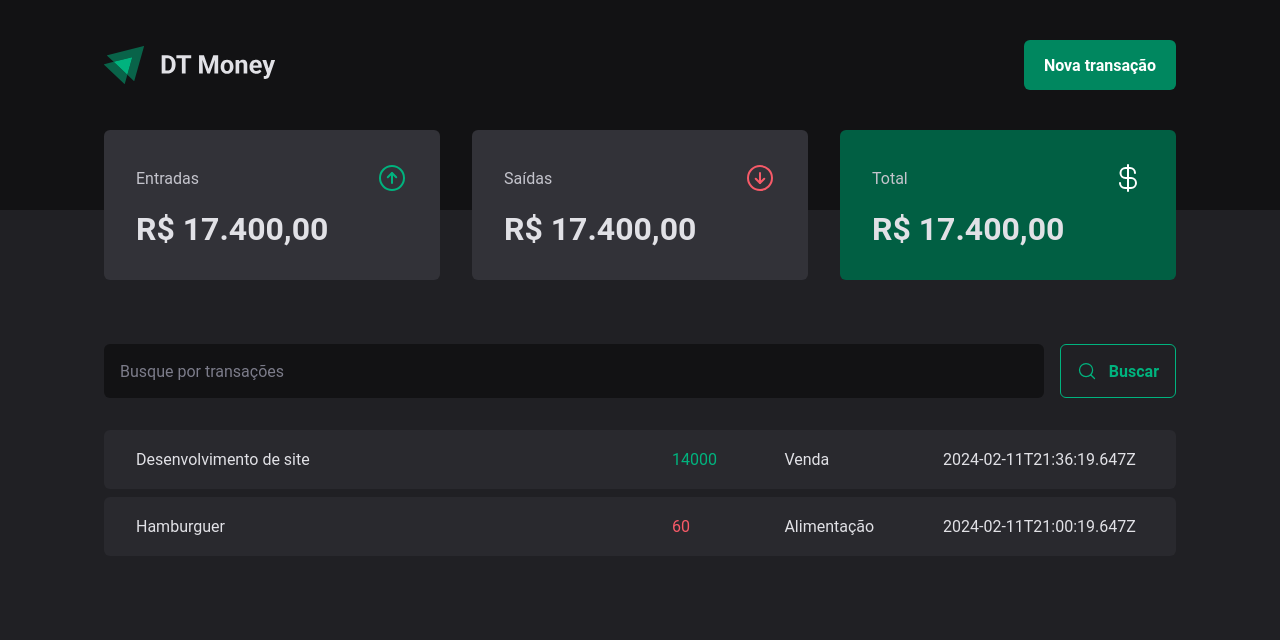
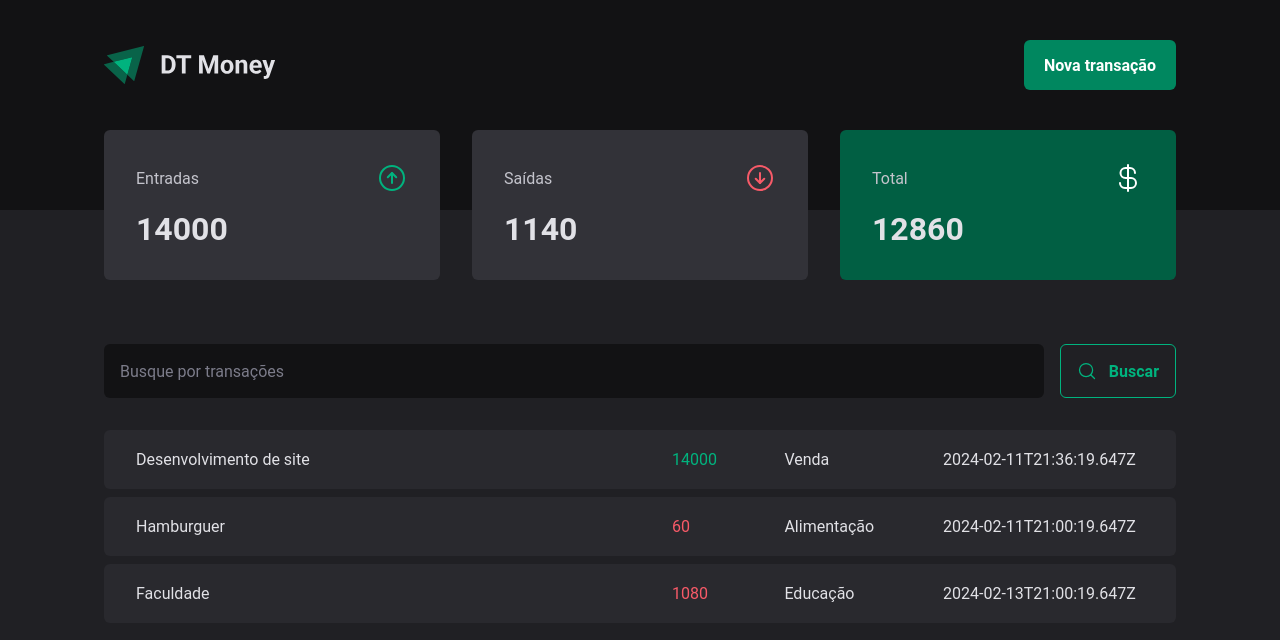
Before and after one commit to ldvndev/DT-Money, a React app: page / in a window 1280 px wide. Shown: the top 640 px of the page. Built offline with nearby package versions, Linux system fonts and the light colour scheme; data requests are answered from the project's data file; the HTML template or start-up script is replaced by a standard one.

Commit message:
feat: Connecting to the API - Calculating transaction summary

```diff
--- a/server.json
+++ b/server.json
@@ -15,6 +15,14 @@
       "category": "Alimentação",
       "price": 60,
       "createdAt": "2024-02-11T21:00:19.647Z"
+    },
+    {
+      "id": 2,
+      "description": "Faculdade",
+      "type": "outcome",
+      "category": "Educação",
+      "price": 1080,
+      "createdAt": "2024-02-13T21:00:19.647Z"
     }
   ]
 }
--- a/src/components/Header/index.tsx
+++ b/src/components/Header/index.tsx
@@ -1,8 +1,8 @@
+import { NewTransactionModal } from '../NewTransactionModal'
 import { HeaderContainer, HeaderContent, NewTransactionButton } from './styles'
 import * as Dialog from '@radix-ui/react-dialog'
 
 import logoImg from '../../assets/logo.svg'
-import { NewTransactionModal } from '../NewTransactionModal'
 
 export function Header() {
   return (
--- a/src/components/NewTransactionModal/index.tsx
+++ b/src/components/NewTransactionModal/index.tsx
@@ -1,4 +1,5 @@
 import * as Dialog from '@radix-ui/react-dialog'
+import { ArrowCircleDown, ArrowCircleUp, X } from 'phosphor-react'
 
 import {
   CloseButton,
@@ -7,7 +8,6 @@
   TransactionType,
   TransactionTypeButton,
 } from './styles'
-import { ArrowCircleDown, ArrowCircleUp, X } from 'phosphor-react'
 
 export function NewTransactionModal() {
   return (
--- a/src/components/NewTransactionModal/styles.ts
+++ b/src/components/NewTransactionModal/styles.ts
@@ -1,4 +1,5 @@
 import { styled } from 'styled-components'
+
 import * as Dialog from '@radix-ui/react-dialog'
 import * as RadioGroup from '@radix-ui/react-radio-group'
 
--- a/src/components/Summary/index.tsx
+++ b/src/components/Summary/index.tsx
@@ -1,12 +1,30 @@
+import { useContext } from 'react'
+import { TransactionsContext } from '../../contexts/TransactionsContext'
 import { ArrowCircleDown, ArrowCircleUp, CurrencyDollar } from 'phosphor-react'
+
 import { SummaryCard, SummaryContainer } from './styles'
-import { TransactionsContext } from '../../contexts/TransactionsContext'
-import { useContext } from 'react'
 
 export function Summary() {
   const { transactions } = useContext(TransactionsContext)
 
-  console.log(transactions)
+  const summary = transactions.reduce(
+    (acc, transaction) => {
+      if (transaction.type === 'income') {
+        acc.income += transaction.price
+        acc.total += transaction.price
+      } else {
+        acc.outcome += transaction.price
+        acc.total -= transaction.price
+      }
+
+      return acc
+    },
+    {
+      income: 0,
+      outcome: 0,
+      total: 0,
+    },
+  )
 
   return (
     <SummaryContainer>
@@ -16,7 +34,7 @@
           <ArrowCircleUp size={32} color="#00b37e" />
         </header>
 
-        <strong>R$ 17.400,00</strong>
+        <strong>{summary.income}</strong>
       </SummaryCard>
 
       <SummaryCard>
@@ -25,7 +43,7 @@
           <ArrowCircleDown size={32} color="#f75a68" />
         </header>
 
-        <strong>R$ 17.400,00</strong>
+        <strong>{summary.outcome}</strong>
       </SummaryCard>
 
       <SummaryCard variant="green">
@@ -34,7 +52,7 @@
           <CurrencyDollar size={32} color="#fff" />
         </header>
 
-        <strong>R$ 17.400,00</strong>
+        <strong>{summary.total}</strong>
       </SummaryCard>
     </SummaryContainer>
   )
--- a/src/pages/Transactions/index.tsx
+++ b/src/pages/Transactions/index.tsx
@@ -1,6 +1,5 @@
 import { useContext } from 'react'
 import { TransactionsContext } from '../../contexts/TransactionsContext'
-
 import { Header } from '../../components/Header'
 import { Summary } from '../../components/Summary'
 import { SearchForm } from './components/SearchForm'
```
